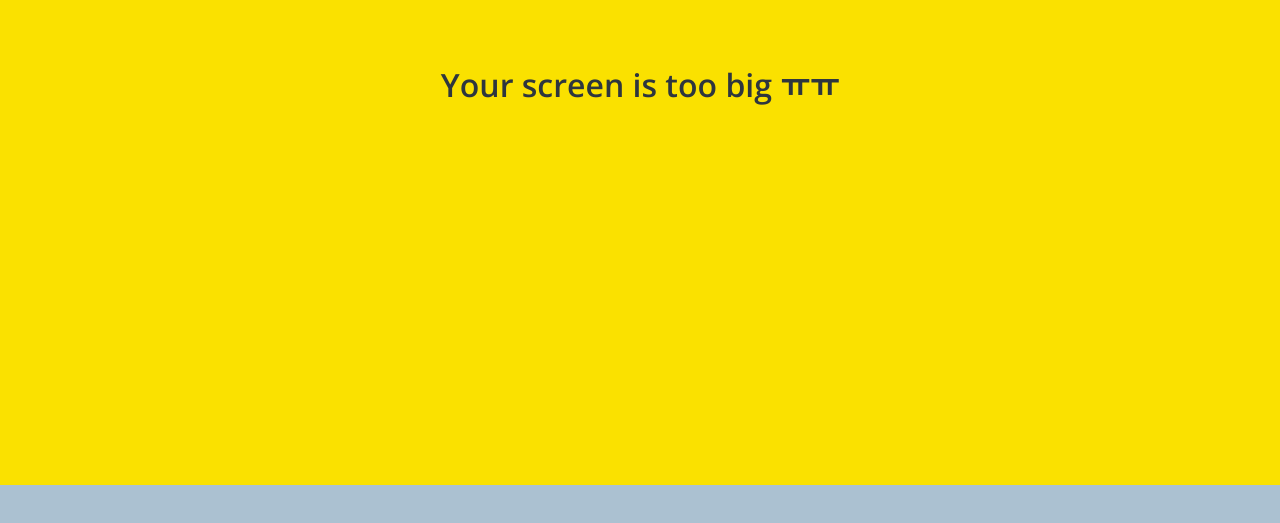
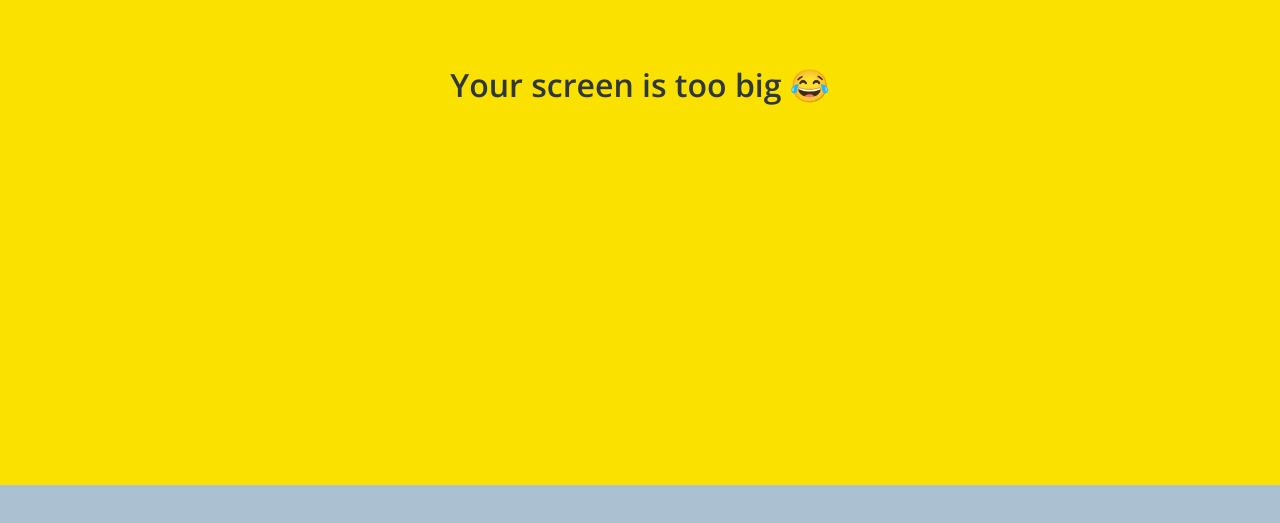
Before and after one commit to oneul91/kokoa-clone-2022, a plain HTML site: page chat.html in a window 1280 px wide. Shown: the part 315-838 px from the top of the page. Drawn offline with nearby package versions, Linux system fonts and the light colour scheme.

Commit message:
Update chat.html

```diff
--- a/chat.html
+++ b/chat.html
@@ -74,7 +74,7 @@
     </form>
 
     <div id="no-mobile">
-      <span>Your screen is too big ㅠㅠ</span>
+      <span>Your screen is too big 😂</span>
     </div>
 
     <script
```
